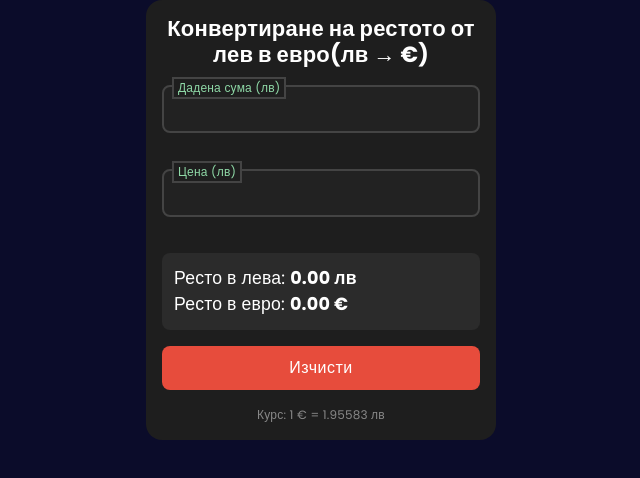
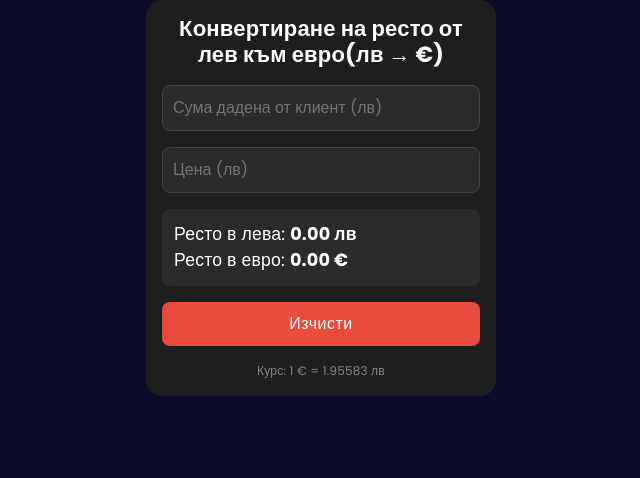
Before and after one commit to NikolaNikolov93/LevToEuro, a React (Vite) app: page / in a window 1280 px wide. Shown: the top 478 px of the page, without its empty margins (319-959 px from the left). Built offline with nearby package versions, Linux system fonts and the light colour scheme.

Commit message:
redo older style

```diff
--- a/src/App.tsx
+++ b/src/App.tsx
@@ -29,36 +29,24 @@ const sanitizeNumber = (value: string) => {
 
   return (
     <div className={styles.wrapper}>
-      <h1 className={styles.title}>Конвертиране на рестото от лев в евро(лв → €)</h1>
-      <div className={styles.inputGroup}>
-  <input
-    id="given"
-    className={styles.inputFloating}
-    type="text"
-    inputMode="decimal"
-    value={given}
-    onChange={(e) => setGiven(sanitizeNumber(e.target.value))}
-    required
-  />
-  <label htmlFor="given" className={styles.floatingLabel}>
-    Дадена сума (лв)
-  </label>
-</div>
+      <h1 className={styles.title}>Конвертиране на ресто от лев към евро(лв → €)</h1>
+      <input
+        className={styles.input}
+        placeholder="Сума дадена от клиент (лв)"
+        value={given}
+        inputMode="decimal"
+        onChange={(e) => setGiven(sanitizeNumber(e.target.value))}
+        type="text"
+      />
+      <input
+        className={styles.input}
+        placeholder="Цена (лв)"
+        value={price}
+        inputMode="decimal"
+        onChange={(e) =>setPrice(sanitizeNumber(e.target.value))}
+        type="text"
 
-<div className={styles.inputGroup}>
-  <input
-    id="price"
-    className={styles.inputFloating}
-    type="text"
-    inputMode="decimal"
-    value={price}
-    onChange={(e) => setPrice(sanitizeNumber(e.target.value))}
-    required
-  />
-  <label htmlFor="price" className={styles.floatingLabel}>
-    Цена (лв)
-  </label>
-</div>
+      />
 
       <div className={styles.resultBox}>
         <p>Ресто в лева: <strong>{changeBGN > 0 ? changeBGN.toFixed(2) : "0.00"} лв</strong></p>
```
